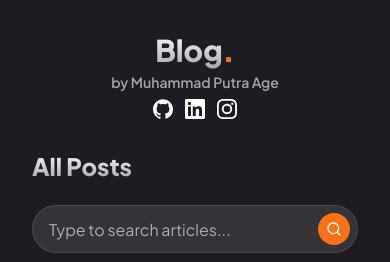
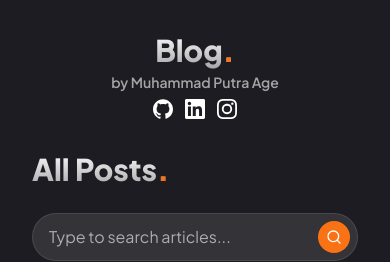
Before and after one commit to MuhammadPutraAge/muhammadputraage-blog, a Next.js app: page /posts in a window 390 px wide. Shown: the top 262 px of the page. Built offline with nearby package versions, Linux system fonts and the light colour scheme; what @shikijs/markdown-it would draw is missing.

Commit message:
update styling

```diff
--- a/app/page.tsx
+++ b/app/page.tsx
@@ -3,7 +3,6 @@ import SearchInput from "@/components/SearchInput";
 import { getLatestPosts } from "@/lib/posts";
 import { Newspaper } from "lucide-react";
 import Link from "next/link";
-import { Suspense } from "react";
 
 const Home = async () => {
   const latestPosts = await getLatestPosts();
@@ -22,9 +21,7 @@ const Home = async () => {
           things I&apos;m learning as I grow.
         </p>
 
-        <Suspense>
-          <SearchInput />
-        </Suspense>
+        <SearchInput />
       </section>
 
       {/* LATEST POSTS */}
--- a/components/PostList.tsx
+++ b/components/PostList.tsx
@@ -38,8 +38,9 @@ const PostList = ({ posts }: Props) => {
   return (
     <>
       <div className="flex flex-col md:flex-row md:items-center md:justify-between gap-2 mb-8">
-        <h1 className="text-gradient text-2xl md:text-4xl font-extrabold">
+        <h1 className="text-gradient text-3xl md:text-4xl font-extrabold">
           {query ? `Search results for "${query}"` : "All Posts"}
+          <span className="text-accent">.</span>
         </h1>
 
         <form
```
